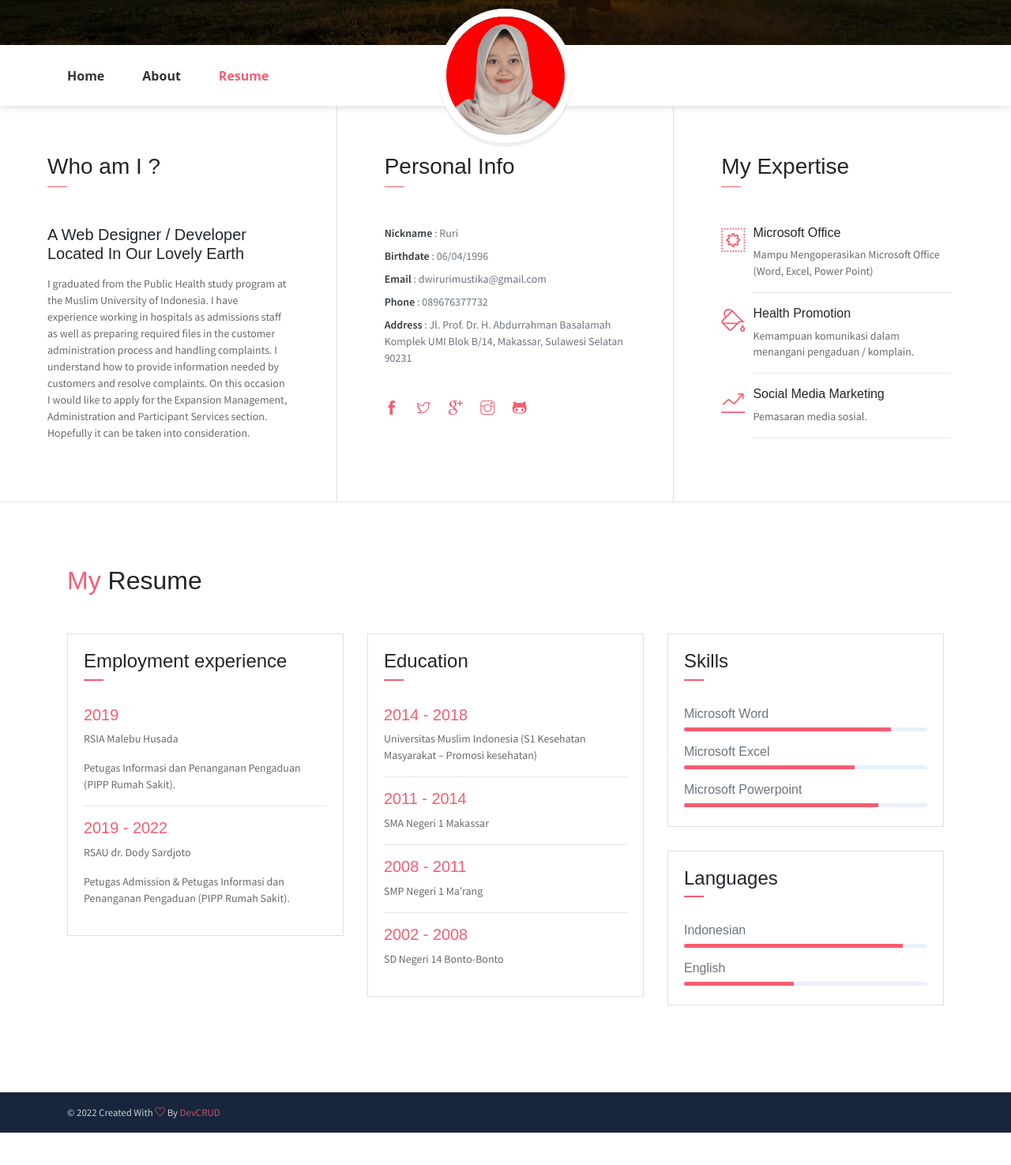
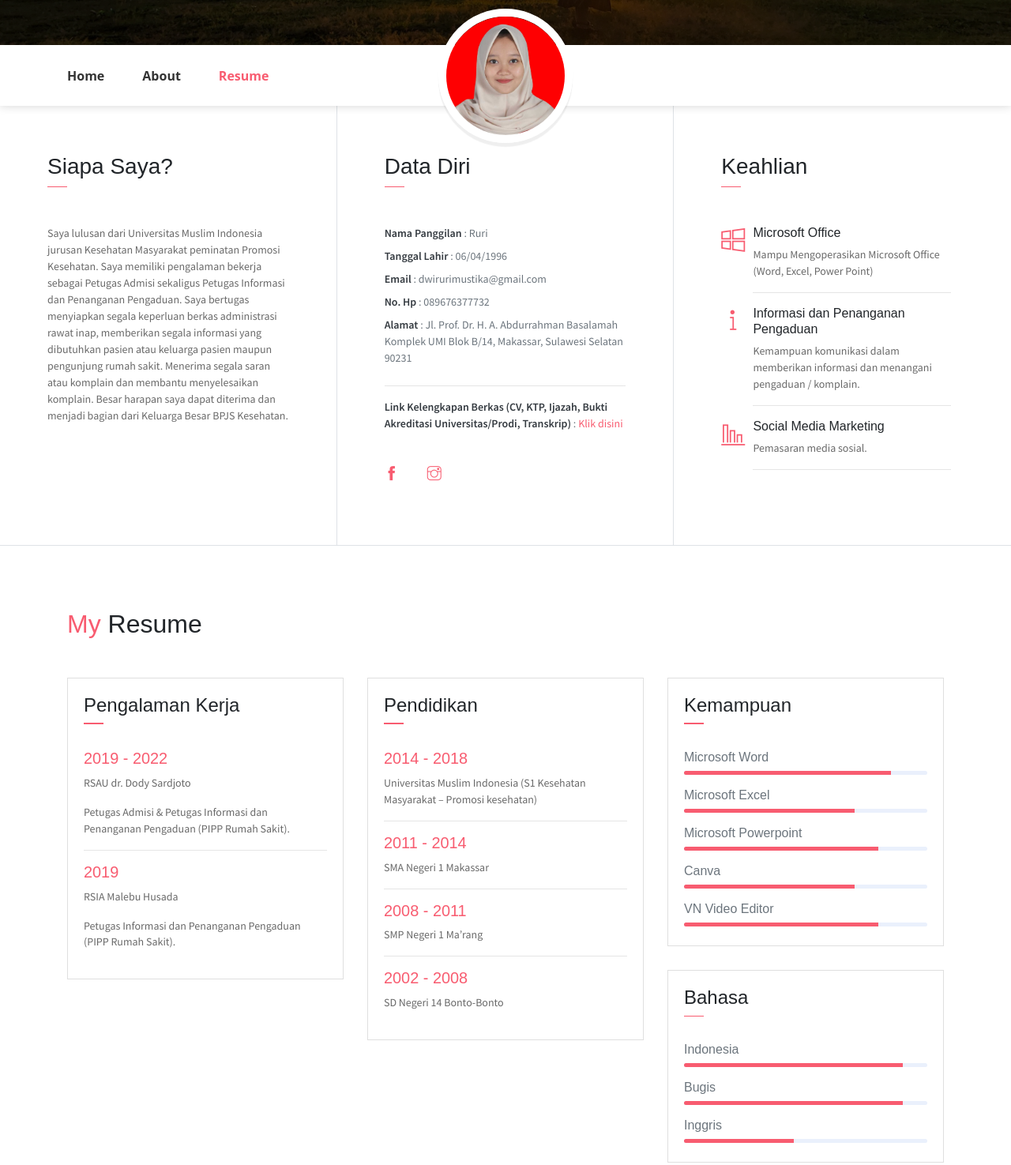
Before and after one commit to Dwiruri/dwiruri.github.io, a plain HTML site: page index.html in a window 1280 px wide. Shown: the part 583-2058 px from the top of the page at 79% size. Before the commit the page ends 2017 px from the top, so only its background shows below. Drawn offline with Linux system fonts and the light colour scheme; some packages are replaced by stand-ins of ours.

Commit message:
Update index.html

```diff
--- a/index.html
+++ b/index.html
@@ -15,15 +15,15 @@
     <header class="header">
         <div class="container">
             <ul class="social-icons pt-3">
-                <li class="social-item"><a class="social-link text-light" href="#"><i class="ti-facebook" aria-hidden="true"></i></a></li>
-                <li class="social-item"><a class="social-link text-light" href="#"><i class="ti-twitter" aria-hidden="true"></i></a></li>
-                <li class="social-item"><a class="social-link text-light" href="#"><i class="ti-instagram" aria-hidden="true"></i></a></li>
-                <li class="social-item"><a class="social-link text-light" href="#"><i class="ti-github" aria-hidden="true"></i></a></li>
+                <li class="social-item"><a class="social-link text-light" href="https://www.facebook.com/mustikariyani/" target="_blank" title="facebook/mustikariyani"><i class="ti-facebook" aria-hidden="true"></i></a></li>
+                <li class="social-item"><a class="social-link text-light" href="https://www.instagram.com/dwirurimustika/" target="_blank" title="instagram/dwirurimustika"><i class="ti-instagram" aria-hidden="true"></i></a></li>
+                <li class="social-item"><a class="social-link text-light" href="#"></a></li>
+                <li class="social-item"><a class="social-link text-light" href="#"></a></li>
             </ul>
             <div class="header-content pt-3">
-                <h4 class="header-subtitle">Hello, I am</h4>
+                <h4 class="header-subtitle">Hai, saya</h4>
                 <h1 class="header-title">DWIRURI MUSTIKARIYANI SYAHIDIN</h1>
-                <h6 class="header-mono"> Information and Complaint Handling Officer |<br />Admission | Health Promotion </h6>
+                <h6 class="header-mono"> Pemberi Informasi dan Penanganan Pengaduan |<br />Admisi | Promosi Kesehatan </h6>
             </div>
         </div>
     </header>
@@ -48,7 +48,7 @@
                     <img src="bg-profil.jpg" alt="" class="brand-img">
                     <li class="brand-txt">
                         <h5 class="brand-title">Dwiruri Mustikariyani Syahidin</h5>
-                        <div class="brand-subtitle">Admission | Information and Complaint Handling Officer | Health Promotion</div>
+                        <div class="brand-subtitle">Pemberi Informasi dan Penanganan Pengaduan | Admisi | Promosi Kesehatan</div>
                     </li>
                 </ul>
             </div>
@@ -57,34 +57,35 @@
     <div class="container-fluid">
         <div id="about" class="row about-section">
             <div class="col-lg-4 about-card">
-                <h3 class="font-weight-light">Who am I ?</h3>
+                <h3 class="font-weight-light">Siapa Saya?</h3>
                 <span class="line mb-5"></span>
-                <h5 class="mb-3">A Web Designer / Developer Located In Our Lovely Earth</h5>
-                <p class="mt-20">I graduated from the Public Health study program at the Muslim University of Indonesia. I have experience working in hospitals as admissions staff as well as preparing required files in the customer administration process and handling complaints. I understand how to provide information needed by customers and resolve complaints. On this occasion I would like to apply for the Expansion Management, Administration and Participant Services section. Hopefully it can be taken into consideration.</p>
+                <p class="mt-20">Saya lulusan dari Universitas Muslim Indonesia jurusan Kesehatan Masyarakat peminatan Promosi Kesehatan. Saya memiliki pengalaman bekerja sebagai Petugas Admisi sekaligus Petugas Informasi dan Penanganan Pengaduan. Saya bertugas menyiapkan segala keperluan berkas administrasi rawat inap, memberikan segala informasi yang dibutuhkan pasien atau keluarga pasien maupun pengunjung rumah sakit. Menerima segala saran atau komplain dan membantu menyelesaikan komplain. Besar harapan saya dapat diterima dan menjadi bagian dari Keluarga Besar BPJS Kesehatan.</p>
             </div>
             <div class="col-lg-4 about-card">
-                <h3 class="font-weight-light">Personal Info</h3>
+                <h3 class="font-weight-light">Data Diri</h3>
                 <span class="line mb-5"></span>
                 <ul class="mt40 info list-unstyled">
-                    <li><span>Nickname</span> : Ruri</li>
-                    <li><span>Birthdate</span> : 06/04/1996</li>
+                    <li><span>Nama Panggilan</span> : Ruri</li>
+                    <li><span>Tanggal Lahir</span> : 06/04/1996</li>
                     <li><span>Email</span> : dwirurimustika@gmail.com</li>
-                    <li><span>Phone</span> : 089676377732</li>
-                    <li><span>Address</span> :  Jl. Prof. Dr. H. Abdurrahman Basalamah Komplek UMI Blok B/14, Makassar, Sulawesi Selatan 90231</li>
+                    <li><span>No. Hp</span> : 089676377732</li>
+                    <li><span>Alamat</span> :  Jl. Prof. Dr. H. A. Abdurrahman Basalamah Komplek UMI Blok B/14, Makassar, Sulawesi Selatan 90231</li>
+                    <hr>
+                    <li><span>Link Kelengkapan Berkas (CV, KTP, Ijazah, Bukti Akreditasi Universitas/Prodi, Transkrip)</span> : <a href="https://drive.google.com/drive/folders/19KhL_c_ULh7wvfxMdL2olDxClUgGxf2j" target="_blank"> Klik disini</a> </li>
                 </ul>
                 <ul class="social-icons pt-3">
-                    <li class="social-item"><a class="social-link" href="#"><i class="ti-facebook" aria-hidden="true"></i></a></li>
-                    <li class="social-item"><a class="social-link" href="#"><i class="ti-twitter" aria-hidden="true"></i></a></li>
-                    <li class="social-item"><a class="social-link" href="#"><i class="ti-google" aria-hidden="true"></i></a></li>
-                    <li class="social-item"><a class="social-link" href="#"><i class="ti-instagram" aria-hidden="true"></i></a></li>
-                    <li class="social-item"><a class="social-link" href="#"><i class="ti-github" aria-hidden="true"></i></a></li>
+                    <li class="social-item"><a class="social-link" href="https://www.facebook.com/mustikariyani/" target="_blank" title="facebook/mustikariyani"><i class="ti-facebook" aria-hidden="true"></i></a></li>
+                    <li class="social-item"><a class="social-link" href="https://www.instagram.com/dwirurimustika/" target="_blank" title="instagram/mustikariyani"><i class="ti-instagram" aria-hidden="true"></i></a></li>
+                    <li class="social-item"><a class="social-link" href="#"></a></li>
+                    <li class="social-item"><a class="social-link" href="#"></a></li>
+                    <li class="social-item"><a class="social-link" href="#"></a></li>
                 </ul>
             </div>
             <div class="col-lg-4 about-card">
-                <h3 class="font-weight-light">My Expertise</h3>
+                <h3 class="font-weight-light">Keahlian</h3>
                 <span class="line mb-5"></span>
                 <div class="row">
-                    <div class="col-1 text-danger pt-1"><i class="ti-widget icon-lg"></i></div>
+                    <div class="col-1 text-danger pt-1"><i class="ti-microsoft icon-lg"></i></div>
                     <div class="col-10 ml-auto mr-3">
                         <h6>Microsoft Office</h6>
                         <p class="subtitle"> Mampu Mengoperasikan Microsoft Office (Word, Excel, Power Point)</p>
@@ -92,15 +93,15 @@
                     </div>
                 </div>
                 <div class="row">
-                    <div class="col-1 text-danger pt-1"><i class="ti-paint-bucket icon-lg"></i></div>
+                    <div class="col-1 text-danger pt-1"><i class="ti-info icon-lg"></i></div>
                     <div class="col-10 ml-auto mr-3">
-                        <h6>Health Promotion</h6>
-                        <p class="subtitle">Kemampuan komunikasi dalam menangani pengaduan / komplain.</p>
+                        <h6>Informasi dan Penanganan Pengaduan</h6>
+                        <p class="subtitle">Kemampuan komunikasi dalam memberikan informasi dan menangani pengaduan / komplain.</p>
                         <hr>
                     </div>
                 </div>
                 <div class="row">
-                    <div class="col-1 text-danger pt-1"><i class="ti-stats-up icon-lg"></i></div>
+                    <div class="col-1 text-danger pt-1"><i class="ti-bar-chart-alt icon-lg"></i></div>
                     <div class="col-10 ml-auto mr-3">
                         <h6>Social Media Marketing</h6>
                         <p class="subtitle">Pemasaran media sosial.</p>
@@ -120,18 +121,18 @@
                     <div class="card">
                        <div class="card-header">
                             <div class="mt-2">
-                                <h4>Employment experience</h4>
+                                <h4>Pengalaman Kerja</h4>
                                 <span class="line"></span>
                             </div>
                         </div>
                         <div class="card-body">
+                            <h6 class="title text-danger">2019 - 2022</h6>
+                            <P>RSAU dr. Dody Sardjoto</P>
+                            <P class="subtitle">Petugas Admisi & Petugas Informasi dan Penanganan Pengaduan (PIPP Rumah Sakit).</P>
+                            <hr>
                             <h6 class="title text-danger">2019</h6>
                             <P>RSIA Malebu Husada</P>
                             <P class="subtitle">Petugas Informasi dan Penanganan Pengaduan (PIPP Rumah Sakit).</P>
-                            <hr>
-                            <h6 class="title text-danger">2019 - 2022</h6>
-                            <P>RSAU dr. Dody Sardjoto</P>
-                            <P class="subtitle">Petugas Admission & Petugas Informasi dan Penanganan Pengaduan (PIPP Rumah Sakit).</P>
                         </div>
                     </div>
                 </div>
@@ -139,7 +140,7 @@
                     <div class="card">
                        <div class="card-header">
                             <div class="mt-2">
-                                <h4>Education</h4>
+                                <h4>Pendidikan</h4>
                                 <span class="line"></span>
                             </div>
                         </div>
@@ -163,7 +164,7 @@
                     <div class="card">
                        <div class="card-header">
                             <div class="pull-left">
-                                <h4 class="mt-2">Skills</h4>
+                                <h4 class="mt-2">Kemampuan</h4>
                                 <span class="line"></span>
                             </div>
                         </div>
@@ -179,22 +180,34 @@
                             <h6>Microsoft Powerpoint</h6>
                             <div class="progress mb-3">
                                 <div class="progress-bar bg-danger" role="progressbar" style="width: 80%" aria-valuenow="50" aria-valuemin="0" aria-valuemax="100"></div>
+                                </div>
+                            <h6>Canva</h6>
+                            <div class="progress mb-3">
+                                <div class="progress-bar bg-danger" role="progressbar" style="width: 70%" aria-valuenow="25" aria-valuemin="0" aria-valuemax="100"></div>
+                                </div>
+                            <h6>VN Video Editor</h6>
+                            <div class="progress mb-3">
+                                <div class="progress-bar bg-danger" role="progressbar" style="width: 80%" aria-valuenow="50" aria-valuemin="0" aria-valuemax="100"></div>
                             </div>
                         </div>
                     </div>
                     <div class="card">
                        <div class="card-header">
                             <div class="pull-left">
-                                <h4 class="mt-2">Languages</h4>
+                                <h4 class="mt-2">Bahasa</h4>
                                 <span class="line"></span>
                             </div>
                         </div>
                         <div class="card-body pb-2">
-                            <h6>Indonesian</h6>
+                            <h6>Indonesia</h6>
                             <div class="progress mb-3">
                                 <div class="progress-bar bg-danger" role="progressbar" style="width: 90%" aria-valuenow="25" aria-valuemin="0" aria-valuemax="100"></div>
                             </div>
-                           <h6>English</h6>
+                             <h6>Bugis</h6>
+                            <div class="progress mb-3">
+                                <div class="progress-bar bg-danger" role="progressbar" style="width: 90%" aria-valuenow="25" aria-valuemin="0" aria-valuemax="100"></div>
+                            </div>
+                            <h6>Inggris</h6>
                             <div class="progress mb-3">
                                 <div class="progress-bar bg-danger" role="progressbar" style="width: 45%" aria-valuenow="25" aria-valuemin="0" aria-valuemax="100"></div>
                             </div>
```
